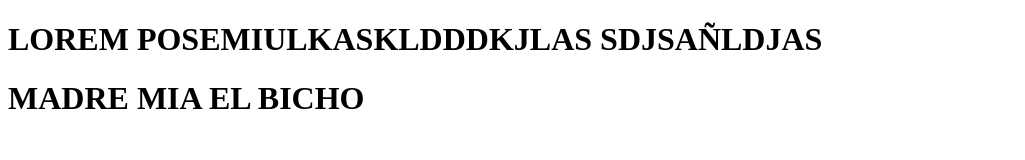
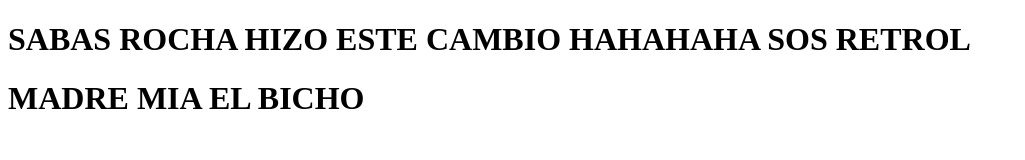
Before and after one commit to GabrielaR00/Taller_Git, a plain HTML site: page index.html in a window 1280 px wide. Shown: the whole page, without its empty margins (0-1025 px from the left). Drawn offline with Linux system fonts and the light colour scheme.

Commit message:
Update index.html

```diff
--- a/index.html
+++ b/index.html
@@ -2,7 +2,7 @@
 <html>
 <head>
 	<title>Taller Git</title>
-	<h1>LOREM POSEMIULKASKLDDDKJLAS SDJSAÑLDJAS</h1>
+	<h1>SABAS ROCHA HIZO ESTE CAMBIO HAHAHAHA SOS RETROL</h1>
 </head>
 <body>
 	<div>
```
